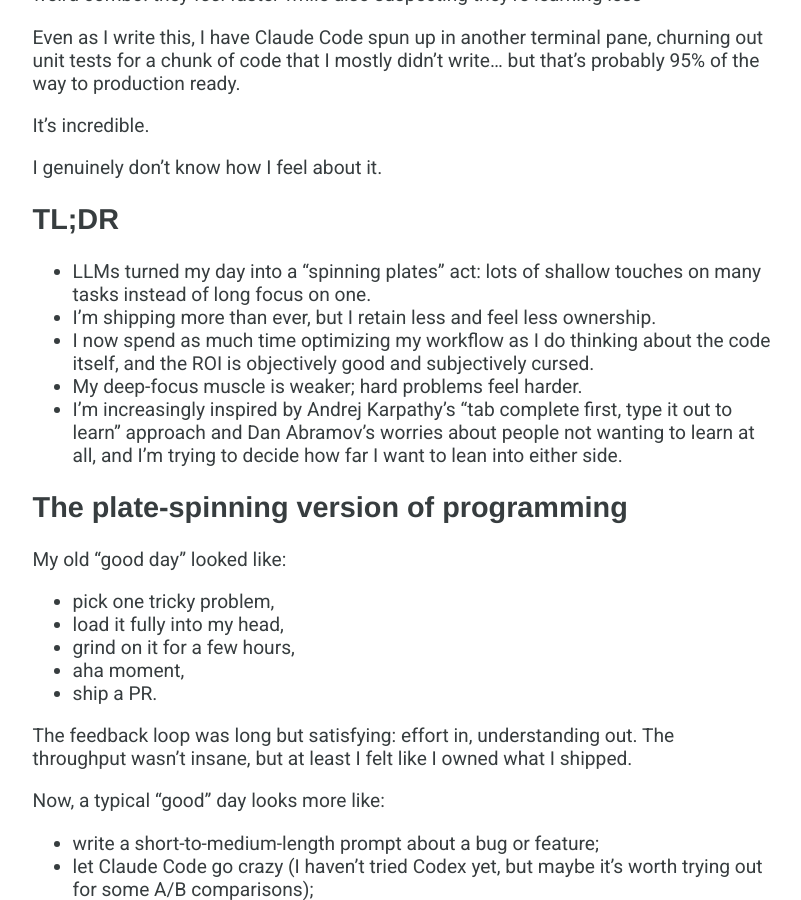
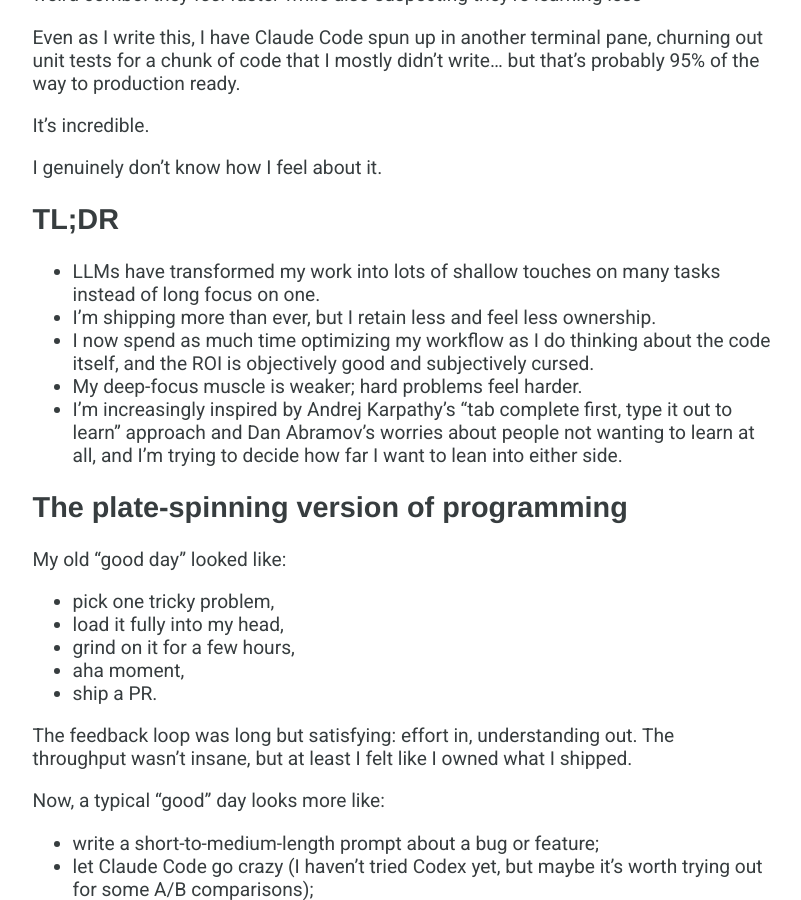
Before and after one commit to dmarticus/dmarticus.github.io, a Jekyll site: the page built from _posts/2025-11-07-spinning-plates.md, in a window 1280 px wide and 900 px high, scrolled down 314 px. Shown: the whole window, without its empty margins (238-1039 px from the left). Built offline with Jekyll 4.4.1, drawn with Linux system fonts in a browser that asks for light colours.

Commit message:
more edits

```diff
--- a/_posts/2025-11-07-spinning-plates.md
+++ b/_posts/2025-11-07-spinning-plates.md
@@ -17,7 +17,7 @@
 
 ## TL;DR
 
-- LLMs turned my day into a "spinning plates" act: lots of shallow touches on many tasks instead of long focus on one.
+- LLMs have transformed my work into lots of shallow touches on many tasks instead of long focus on one.
 - I’m shipping more than ever, but I retain less and feel less ownership.
 - I now spend as much time optimizing my workflow as I do thinking about the code itself, and the ROI is objectively good and subjectively cursed.
 - My deep-focus muscle is weaker; hard problems feel harder.
```
